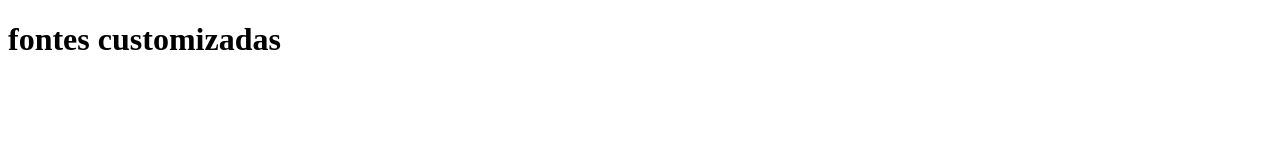
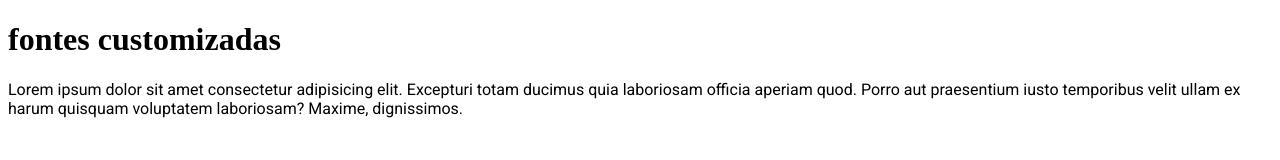
Before and after one commit to Marcelo-Fonseca/curso-dev-em-dobro-aula, a plain HTML site: page 05-modulo-css-intermediario/04-fontes-customizadas/index.html in a window 1280 px wide. Drawn offline with Linux system fonts and the light colour scheme.

Commit message:
atualizando arquivos html e css

```diff
--- /dev/null
+++ b/05-modulo-css-intermediario/04-fontes-customizadas/estilo.css
@@ -0,0 +1,6 @@
+
+  @import url('https://fonts.googleapis.com/css2?family=Roboto:wght@100;300;400;500;700&display=swap');
+
+  p {
+    font-family: Roboto, arial;
+  }
--- a/05-modulo-css-intermediario/04-fontes-customizadas/index.html
+++ b/05-modulo-css-intermediario/04-fontes-customizadas/index.html
@@ -1,12 +1,20 @@
 <!DOCTYPE html>
 <html lang="en">
+
 <head>
     <meta charset="UTF-8">
     <meta name="viewport" content="width=device-width, initial-scale=1.0">
+    <link rel="stylesheet" href="estilo.css">
     <title>fontes customizadas</title>
 </head>
+
 <body>
     <h1>fontes customizadas</h1>
+    <p>Lorem ipsum dolor sit amet consectetur adipisicing elit. Excepturi totam ducimus quia laboriosam officia aperiam
+        quod.
+        Porro aut praesentium iusto temporibus velit ullam ex harum quisquam voluptatem laboriosam? Maxime, dignissimos.
+    </p>
 
 </body>
+
 </html>
```
